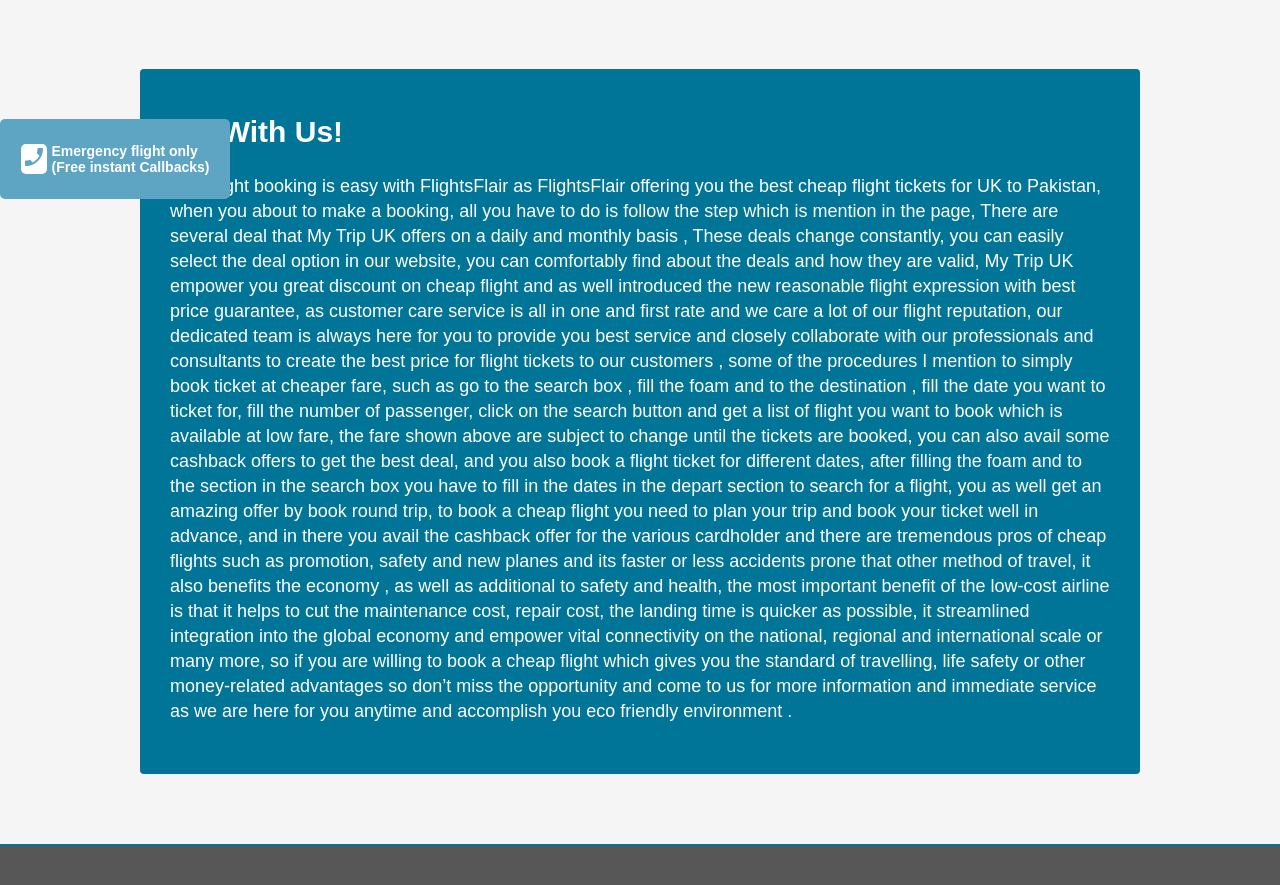
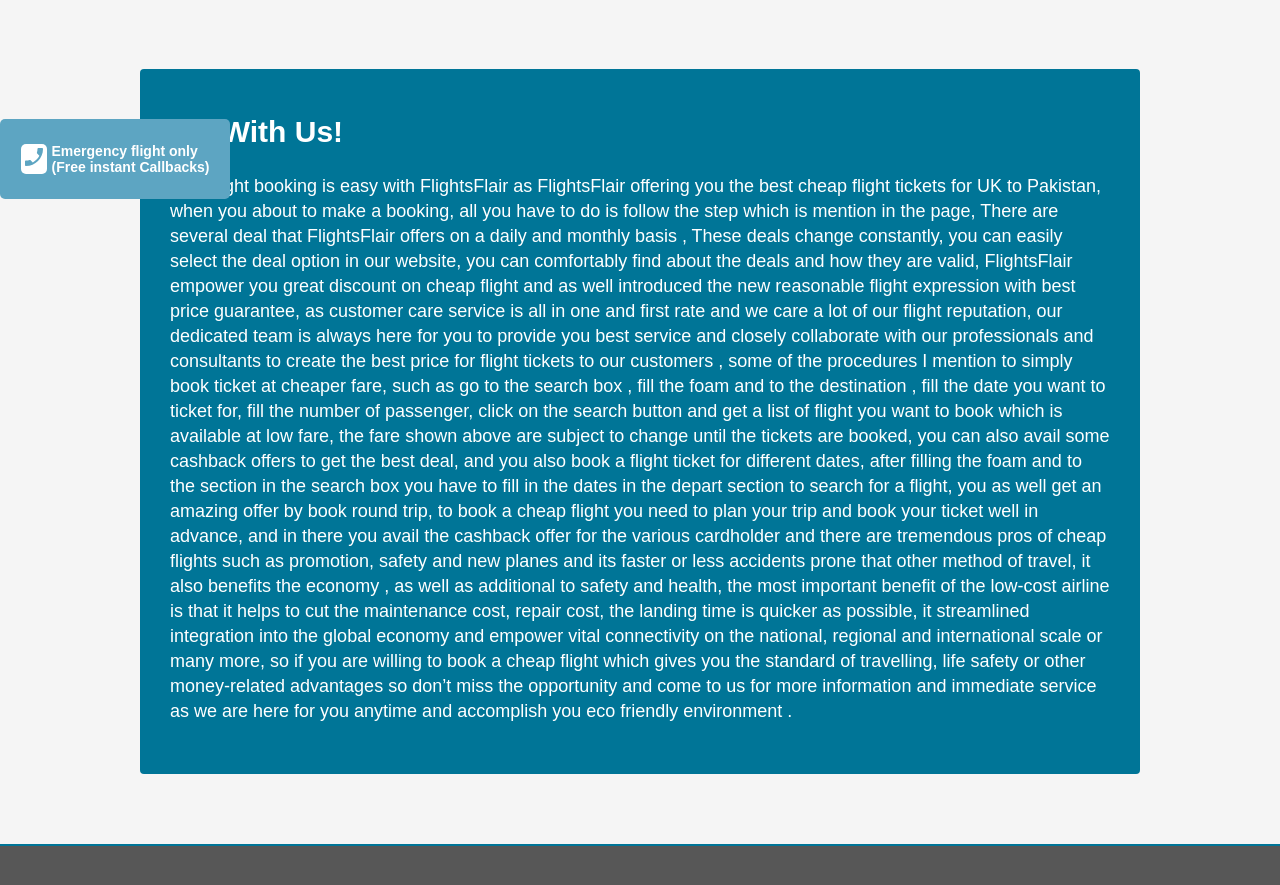
Before and after one commit to Afzal00786/flights-flair, a React (Create React App) app: page /WhatWeDo in a window 1280 px wide. Shown: the part 601-1486 px from the top of the page. Built offline with nearby package versions, Linux system fonts and the light colour scheme.

Commit message:
content correct

```diff
--- a/src/components/ContactUs/index.jsx
+++ b/src/components/ContactUs/index.jsx
@@ -46,7 +46,7 @@
                 </div>
                 <div className="contactUsWaysText">
                   <div className="call_us_text">Email us</div>
-                  <div className="call_us_phone">sales@flightsflair.com</div>
+                  <div className="call_us_phone">support@flightsflair.com</div>
                 </div>
               </div>
             </div>
--- a/src/components/WhatWeDo/index.jsx
+++ b/src/components/WhatWeDo/index.jsx
@@ -23,42 +23,42 @@
             Now flight booking is easy with FlightsFlair as FlightsFlair
             offering you the best cheap flight tickets for UK to Pakistan, when
             you about to make a booking, all you have to do is follow the step
-            which is mention in the page, There are several deal that My Trip UK
-            offers on a daily and monthly basis , These deals change constantly,
-            you can easily select the deal option in our website, you can
-            comfortably find about the deals and how they are valid, My Trip UK
-            empower you great discount on cheap flight and as well introduced
-            the new reasonable flight expression with best price guarantee, as
-            customer care service is all in one and first rate and we care a lot
-            of our flight reputation, our dedicated team is always here for you
-            to provide you best service and closely collaborate with our
-            professionals and consultants to create the best price for flight
-            tickets to our customers , some of the procedures I mention to
-            simply book ticket at cheaper fare, such as go to the search box ,
-            fill the foam and to the destination , fill the date you want to
-            ticket for, fill the number of passenger, click on the search button
-            and get a list of flight you want to book which is available at low
-            fare, the fare shown above are subject to change until the tickets
-            are booked, you can also avail some cashback offers to get the best
-            deal, and you also book a flight ticket for different dates, after
-            filling the foam and to the section in the search box you have to
-            fill in the dates in the depart section to search for a flight, you
-            as well get an amazing offer by book round trip, to book a cheap
-            flight you need to plan your trip and book your ticket well in
-            advance, and in there you avail the cashback offer for the various
-            cardholder and there are tremendous pros of cheap flights such as
-            promotion, safety and new planes and its faster or less accidents
-            prone that other method of travel, it also benefits the economy , as
-            well as additional to safety and health, the most important benefit
-            of the low-cost airline is that it helps to cut the maintenance
-            cost, repair cost, the landing time is quicker as possible, it
-            streamlined integration into the global economy and empower vital
-            connectivity on the national, regional and international scale or
-            many more, so if you are willing to book a cheap flight which gives
-            you the standard of travelling, life safety or other money-related
-            advantages so don’t miss the opportunity and come to us for more
-            information and immediate service as we are here for you anytime and
-            accomplish you eco friendly environment .
+            which is mention in the page, There are several deal that
+            FlightsFlair offers on a daily and monthly basis , These deals
+            change constantly, you can easily select the deal option in our
+            website, you can comfortably find about the deals and how they are
+            valid, FlightsFlair empower you great discount on cheap flight and
+            as well introduced the new reasonable flight expression with best
+            price guarantee, as customer care service is all in one and first
+            rate and we care a lot of our flight reputation, our dedicated team
+            is always here for you to provide you best service and closely
+            collaborate with our professionals and consultants to create the
+            best price for flight tickets to our customers , some of the
+            procedures I mention to simply book ticket at cheaper fare, such as
+            go to the search box , fill the foam and to the destination , fill
+            the date you want to ticket for, fill the number of passenger, click
+            on the search button and get a list of flight you want to book which
+            is available at low fare, the fare shown above are subject to change
+            until the tickets are booked, you can also avail some cashback
+            offers to get the best deal, and you also book a flight ticket for
+            different dates, after filling the foam and to the section in the
+            search box you have to fill in the dates in the depart section to
+            search for a flight, you as well get an amazing offer by book round
+            trip, to book a cheap flight you need to plan your trip and book
+            your ticket well in advance, and in there you avail the cashback
+            offer for the various cardholder and there are tremendous pros of
+            cheap flights such as promotion, safety and new planes and its
+            faster or less accidents prone that other method of travel, it also
+            benefits the economy , as well as additional to safety and health,
+            the most important benefit of the low-cost airline is that it helps
+            to cut the maintenance cost, repair cost, the landing time is
+            quicker as possible, it streamlined integration into the global
+            economy and empower vital connectivity on the national, regional and
+            international scale or many more, so if you are willing to book a
+            cheap flight which gives you the standard of travelling, life safety
+            or other money-related advantages so don’t miss the opportunity and
+            come to us for more information and immediate service as we are here
+            for you anytime and accomplish you eco friendly environment .
           </div>
         </div>
       </div>
```
Also changed, not shown: 1 other file (tests, documents, lock files or other folders).
